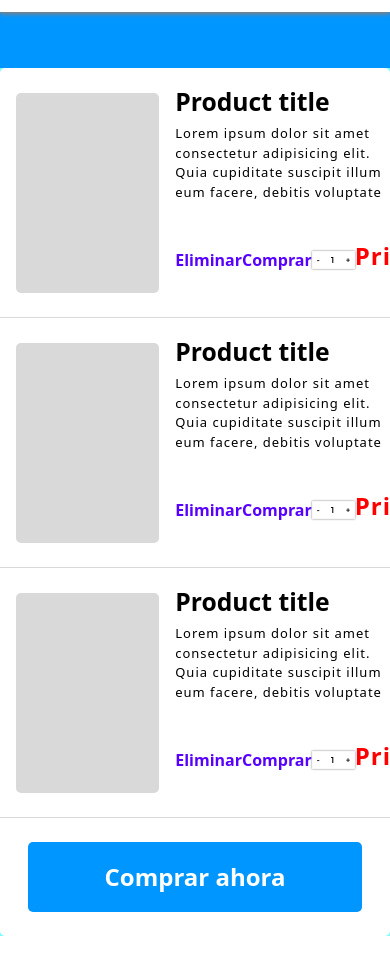
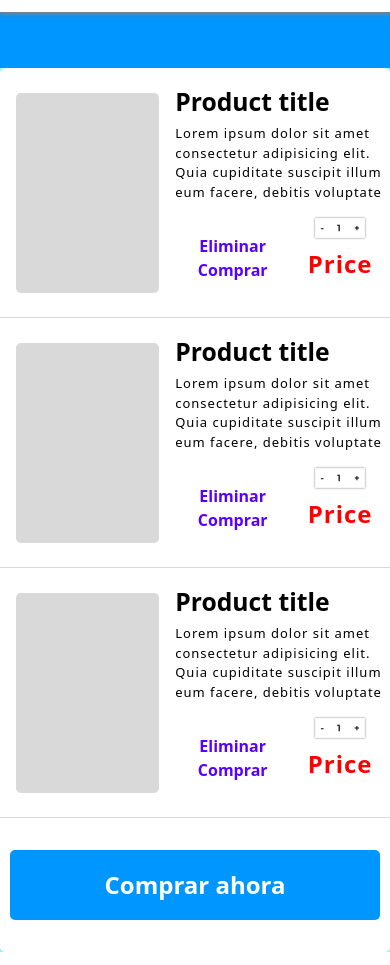
Before and after one commit to edsonangel89/punto, a website: page pages/cart.html in a window 390 px wide. Shown: the part 48-1013 px from the top of the page. Drawn offline with nearby package versions, Linux system fonts and the light colour scheme.

Commit message:
added scss buttons file and buttons css file, adjusted sizes for buttons, implemented sass preproccesor

```diff
--- a/css/style.css
+++ b/css/style.css
@@ -319,7 +319,11 @@ p.card__price {
 .shopping__product__arrive {
     display: flex;
     flex-direction: column;
+    align-items: center;
     margin-top: 32px;
+}
+.shopping__product__arrive__details {
+    width: 90%;
 }
 .shopping__product__arrive__details__date {
     display: flex;
@@ -341,7 +345,7 @@ p.card__price {
     border-radius: 5px;
 }
 .shopping__product__arrive__buttons {
-    margin-top: 24px;
+    margin-top: 8px;
     display: flex;
     flex-direction: column;
     align-items: center;
@@ -361,17 +365,17 @@ p.card__price {
 
 /*************************************cart page*************************/
 .cart {
-    height: 750px;
     display: flex;
     align-items: center;
     justify-content: center;
     background-color: var(--aqua);
-    overflow: auto;
 }
 .cart__container {
     width: 90%;
+    margin: 24px auto;
     background-color: white;
     border-radius: 5px;
+    overflow: auto;
 }
 .cart__product__details {
     width: 100%;
@@ -389,7 +393,8 @@ p.card__price {
     border-radius: 5px;
 }
 .cart__product__description {
-    width: 50%;
+    width: 60%;
+    margin: 16px auto;
 }
 .cart__product__description h2 {
     color: black;
@@ -400,7 +405,6 @@ p.card__price {
 p.cart__product__price {
     display: flex;
     align-items: center;
-    margin-top: 2%;
     font-size: 1.2rem;
     font-weight: 700;
     color: red;
@@ -410,6 +414,12 @@ p.cart__product__price {
     align-items: center;
     justify-content: space-around;
 }
+.cart__product__delete__buy {
+    text-align: center;
+}
+.cart__product__delete__buy a{
+    margin: 8px;
+}
 .cart__product__cancel__buy a {
     color: var(--purple);
     font-weight: 600;
@@ -417,14 +427,22 @@ p.cart__product__price {
 .cart__product__cancel__buy a:hover {
     color: var(--blue);
 }
+.cart__product__counter__price {
+    display: flex;
+    flex-direction: row;
+    align-items: center;
+    justify-content: space-around;
+}
 .cart__product__cancel__buy__counter {
-    width: 20%;
+    width: 50%;
+    flex-direction: column;
 }
 .cart__button {
     width: 50%;
     display: flex;
     flex-direction: column;
     align-items: center;
+    justify-content: center;
     margin: 16px auto;
     font-size: larger;
 }
@@ -737,7 +755,7 @@ las dimensiones de 730 px o menor*/
         border-radius: 5px;
     }
     .shopping__product__arrive {
-        width: 80%;
+        width: 100%;
         margin: 0 auto 0 auto;
     }
     .shopping__product__arrive__buttons {
@@ -763,14 +781,6 @@ las dimensiones de 730 px o menor*/
     .similar__products .product__card {
         margin: 8px auto;
     }
-    .buy__button, .add__button, .finish__button {
-        width: 90%;
-        height: 70px;
-        border-radius: 5px;
-        font-size: x-large;
-        font-weight: bold;
-        margin: 8px auto;
-    }
     .buy__button {
         background-color: var(--blue);
         color: white;
@@ -790,6 +800,7 @@ las dimensiones de 730 px o menor*/
     }
     .cart__container {
         width: 100%;
+        margin: 0;
     }
     .cart__product__container__image {
         width: 30%;
@@ -833,12 +844,16 @@ las dimensiones de 730 px o menor*/
         width: 100%;
         height: 100px;
     }
+    .cart__product__counter__price {
+        flex-direction: column;
+        justify-content: center;
+    }
     .cart__product__cancel__buy__counter {
-        width: 20%;
+        width: 50%;
         box-shadow: 0 0 2px gray;
     }
     .cart__button {
-        width: 95%;
+        width: 100%;
     }
 
 /*****************************thanks page*********************************/
@@ -868,9 +883,12 @@ las dimensiones de 730 px o menor*/
         color: black;
     }
     .finish {
+        height: auto;
+        margin: 0;
         display: flex;
         flex-direction: column;
         align-items: center;
+        /*border: solid;*/
     }
     .finish__button {
         background-color: var(--blue);
--- a/package.json
+++ b/package.json
@@ -5,7 +5,7 @@
   "main": "index.js",
   "scripts": {
     "test": "echo \"Error: no test specified\" && exit 1",
-    "build-css": "node-sass --include-path scss ./scss/style.scss ./css/style.css",
+    "build-css": "node-sass --include-path scss ./scss/buttons.scss ./css/buttons.css",
     "watch-css": "nodemon -e scss -x \"npm run build-css\""
   },
   "repository": {
--- a/pages/cart.html
+++ b/pages/cart.html
@@ -12,6 +12,7 @@
     <link rel="stylesheet" href="https://fonts.googleapis.com/css2?family=Material+Symbols+Outlined:opsz,wght,FILL,GRAD@48,400,0,0" />
     <link href="https://cdn.jsdelivr.net/npm/bootstrap@5.3.0-alpha1/dist/css/bootstrap.min.css" rel="stylesheet" integrity="sha384-GLhlTQ8iRABdZLl6O3oVMWSktQOp6b7In1Zl3/Jr59b6EGGoI1aFkw7cmDA6j6gD" crossorigin="anonymous"/>
     <link rel="stylesheet" href="../css/style.css">
+    <link rel="stylesheet" href="../css/buttons.css">
 </head>
 <body>
 
@@ -42,10 +43,14 @@
                         <h2>Product title</h2>
                         <p>Lorem ipsum dolor sit amet consectetur adipisicing elit. Quia cupiditate suscipit illum eum facere, debitis voluptate nam quod consequatur nobis.</p>
                         <div class="cart__product__cancel__buy">
+                            <div class="cart__product__delete__buy">
                                 <a href="#">Eliminar</a>
                                 <a href="./thank.html">Comprar</a>
+                            </div>
+                            <div class="cart__product__counter__price">
                                 <img class="cart__product__cancel__buy__counter" src="../assets/counter.svg" />
                                 <p class="cart__product__price">Price</p>
+                            </div>
                         </div>
                     </div>
                 </div>
@@ -57,10 +62,14 @@
                         <h2>Product title</h2>
                         <p>Lorem ipsum dolor sit amet consectetur adipisicing elit. Quia cupiditate suscipit illum eum facere, debitis voluptate nam quod consequatur nobis.</p>
                         <div class="cart__product__cancel__buy">
+                            <div class="cart__product__delete__buy">
                                 <a href="#">Eliminar</a>
                                 <a href="./thank.html">Comprar</a>
+                            </div>
+                            <div class="cart__product__counter__price">
                                 <img class="cart__product__cancel__buy__counter" src="../assets/counter.svg" />
                                 <p class="cart__product__price">Price</p>
+                            </div>
                         </div>
                     </div>
                 </div>
@@ -72,15 +81,19 @@
                         <h2>Product title</h2>
                         <p>Lorem ipsum dolor sit amet consectetur adipisicing elit. Quia cupiditate suscipit illum eum facere, debitis voluptate nam quod consequatur nobis.</p>
                         <div class="cart__product__cancel__buy">
+                            <div class="cart__product__delete__buy">
                                 <a href="#">Eliminar</a>
                                 <a href="./thank.html">Comprar</a>
+                            </div>
+                            <div class="cart__product__counter__price">
                                 <img class="cart__product__cancel__buy__counter" src="../assets/counter.svg" />
                                 <p class="cart__product__price">Price</p>
                             </div>
                         </div>
                     </div>
+                </div>
                 <div class="cart__button">
-                    <button onclick="location.href='./thank.html'" class="buy__button">Comprar ahora</button>
+                    <button onclick="location.href='./thank.html'" class="mobile__button buy__button">Comprar ahora</button>
                 </div>
             </div>
         </section>
--- /dev/null
+++ b/scss/buttons.scss
@@ -0,0 +1,12 @@
+.mobile__button {
+    width: 95%;
+    height: 70px;
+    display: flex;
+    flex-direction: column;
+    align-items: center;
+    justify-content: center;
+    margin: 16px auto;
+    font-size: x-large;
+    font-weight: bold;
+    border-radius: 5px;
+}
```
Also changed, not shown: pages/features.html (+3 -4 lines), pages/thank.html (+2 -1 lines), css/buttons.css (added), scss/style.scss (deleted). Lines whose indentation alone changed are shown as unchanged.
